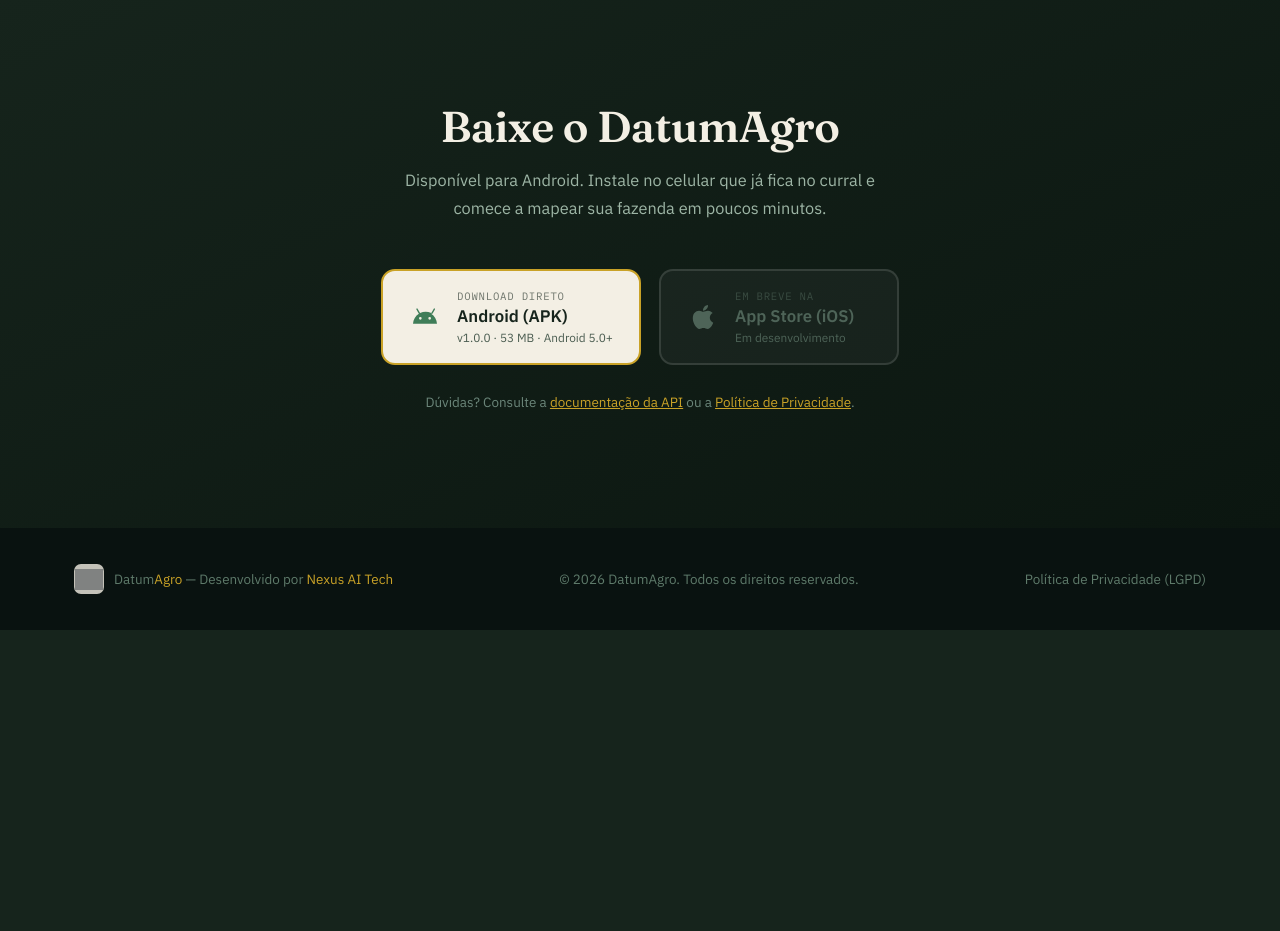
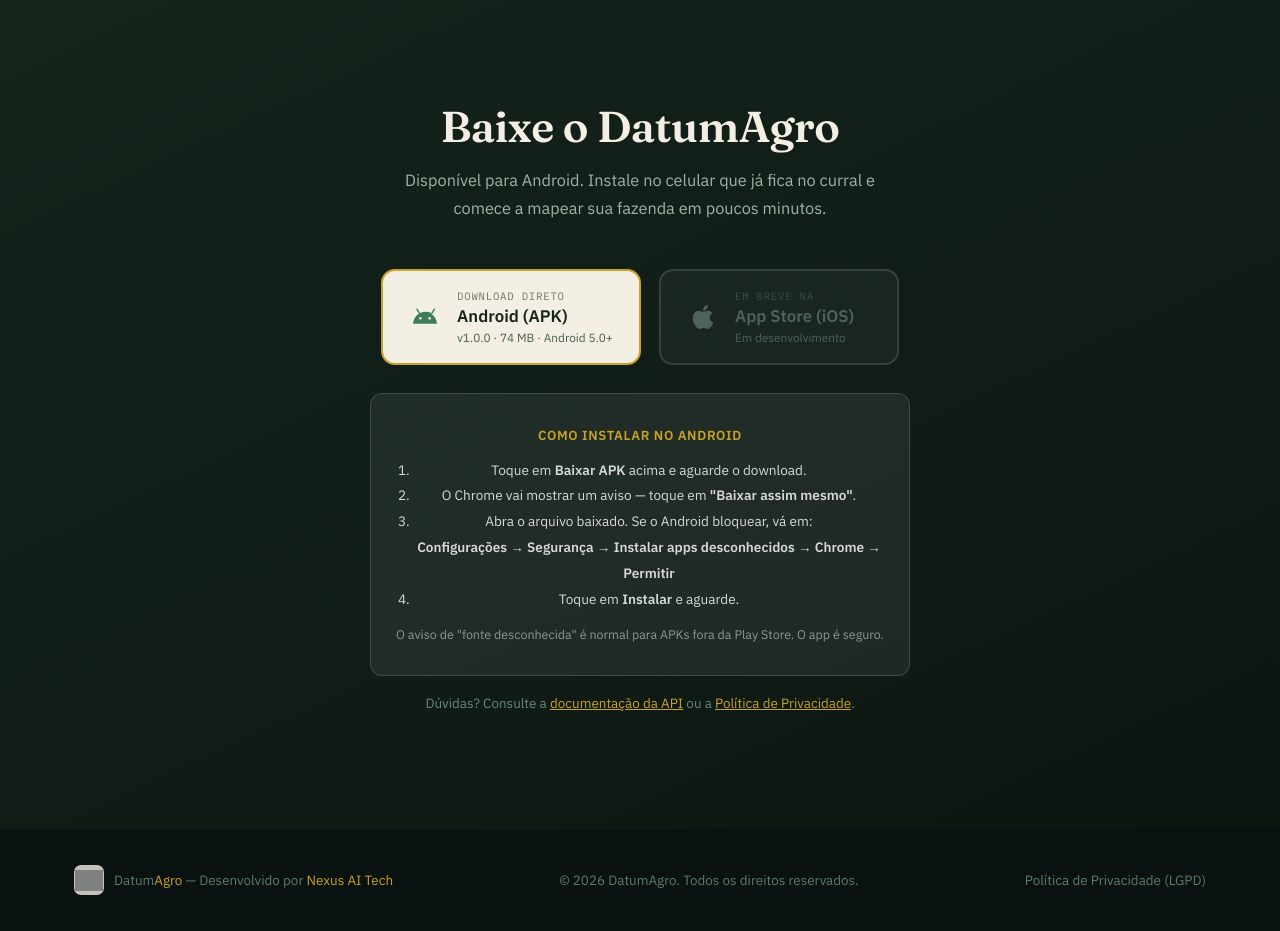
Before and after one commit to nexuscrmia-wq/Datumagro, a Django app: page / in a window 1280 px wide. Shown: the part 4027-4958 px from the top of the page. Before the commit the page ends 4657 px from the top, so only its background shows below. Run offline with Django 5.2, Linux system fonts and the light colour scheme; parts of the project's set-up code (start-up, migrations or seed data) failed here and were passed over; grey boxes are pictures that could not be loaded.

Commit message:
fix: corrige download do APK — atributo download, MIME type e instruções de instalação
- Adiciona download="DatumAgro.apk" no link para forçar download em vez de navegação
- Corrige tamanho exibido de 53 MB para 74 MB (APK atualizado)
- Registra MIME type application/vnd.android.package-archive no wsgi.py
- Adiciona instruções de instalação passo a passo na seção de download

Co-Authored-By: Claude Sonnet 4.6 <noreply@anthropic.com>

```diff
--- a/datumagro/wsgi.py
+++ b/datumagro/wsgi.py
@@ -1,7 +1,10 @@
 # datumagro/wsgi.py
 
 import os
+import mimetypes
 from django.core.wsgi import get_wsgi_application
+
+mimetypes.add_type('application/vnd.android.package-archive', '.apk')
 
 os.environ.setdefault('DJANGO_SETTINGS_MODULE', 'datumagro.settings')
 
--- a/templates/home.html
+++ b/templates/home.html
@@ -1093,6 +1093,7 @@
     <div class="dl-buttons">
 
       <a href="{% static 'downloads/DatumAgro.apk' %}"
+         download="DatumAgro.apk"
          class="dl-card">
         <svg viewBox="0 0 24 24" fill="currentColor" style="color:var(--pasture)">
           <path d="M17.6 9.48l1.84-3.18a.5.5 0 10-.87-.5l-1.86 3.22a10.9 10.9 0 00-8.42 0L6.43 5.8a.5.5 0 10-.87.5l1.84 3.18C4.9 11.03 3.2 13.87 3 17h18c-.2-3.13-1.9-5.97-4.4-7.52zM8.5 14a1 1 0 110-2 1 1 0 010 2zm7 0a1 1 0 110-2 1 1 0 010 2z"/>
@@ -1100,7 +1101,7 @@
         <div>
           <div class="lbl" style="font-family:'IBM Plex Mono',monospace">Download direto</div>
           <div class="name">Android (APK)</div>
-          <div class="meta">v1.0.0 · 53 MB · Android 5.0+</div>
+          <div class="meta">v1.0.0 · 74 MB · Android 5.0+</div>
         </div>
       </a>
 
@@ -1116,7 +1117,18 @@
       </span>
 
     </div>
-    <p class="dl-note">
+    <div style="margin-top:28px;background:rgba(255,255,255,0.07);border:1px solid rgba(255,255,255,0.15);border-radius:12px;padding:20px 24px;max-width:540px;margin-left:auto;margin-right:auto;">
+      <p style="font-size:0.82rem;font-weight:700;letter-spacing:0.05em;text-transform:uppercase;color:var(--gold,#c9a227);margin-bottom:10px;">Como instalar no Android</p>
+      <ol style="padding-left:18px;font-size:0.85rem;line-height:1.9;color:rgba(255,255,255,0.82);">
+        <li>Toque em <strong>Baixar APK</strong> acima e aguarde o download.</li>
+        <li>O Chrome vai mostrar um aviso — toque em <strong>"Baixar assim mesmo"</strong>.</li>
+        <li>Abra o arquivo baixado. Se o Android bloquear, vá em:<br>
+            <strong>Configurações → Segurança → Instalar apps desconhecidos → Chrome → Permitir</strong></li>
+        <li>Toque em <strong>Instalar</strong> e aguarde.</li>
+      </ol>
+      <p style="font-size:0.78rem;color:rgba(255,255,255,0.5);margin-top:8px;">O aviso de "fonte desconhecida" é normal para APKs fora da Play Store. O app é seguro.</p>
+    </div>
+    <p class="dl-note" style="margin-top:18px;">
       Dúvidas? Consulte a <a href="/api/swagger/">documentação da API</a> ou a <a href="/privacidade/">Política de Privacidade</a>.
     </p>
   </div>
```
